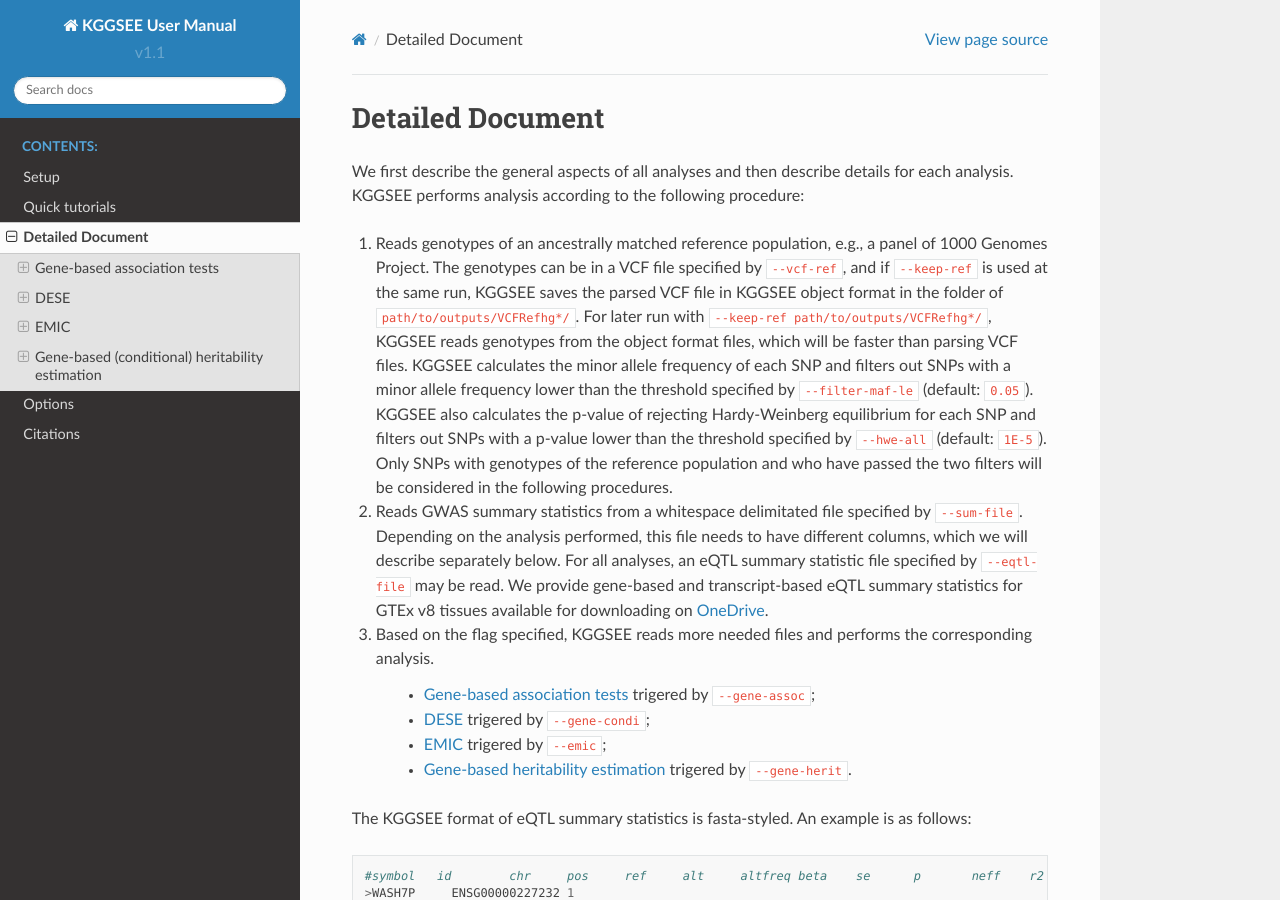
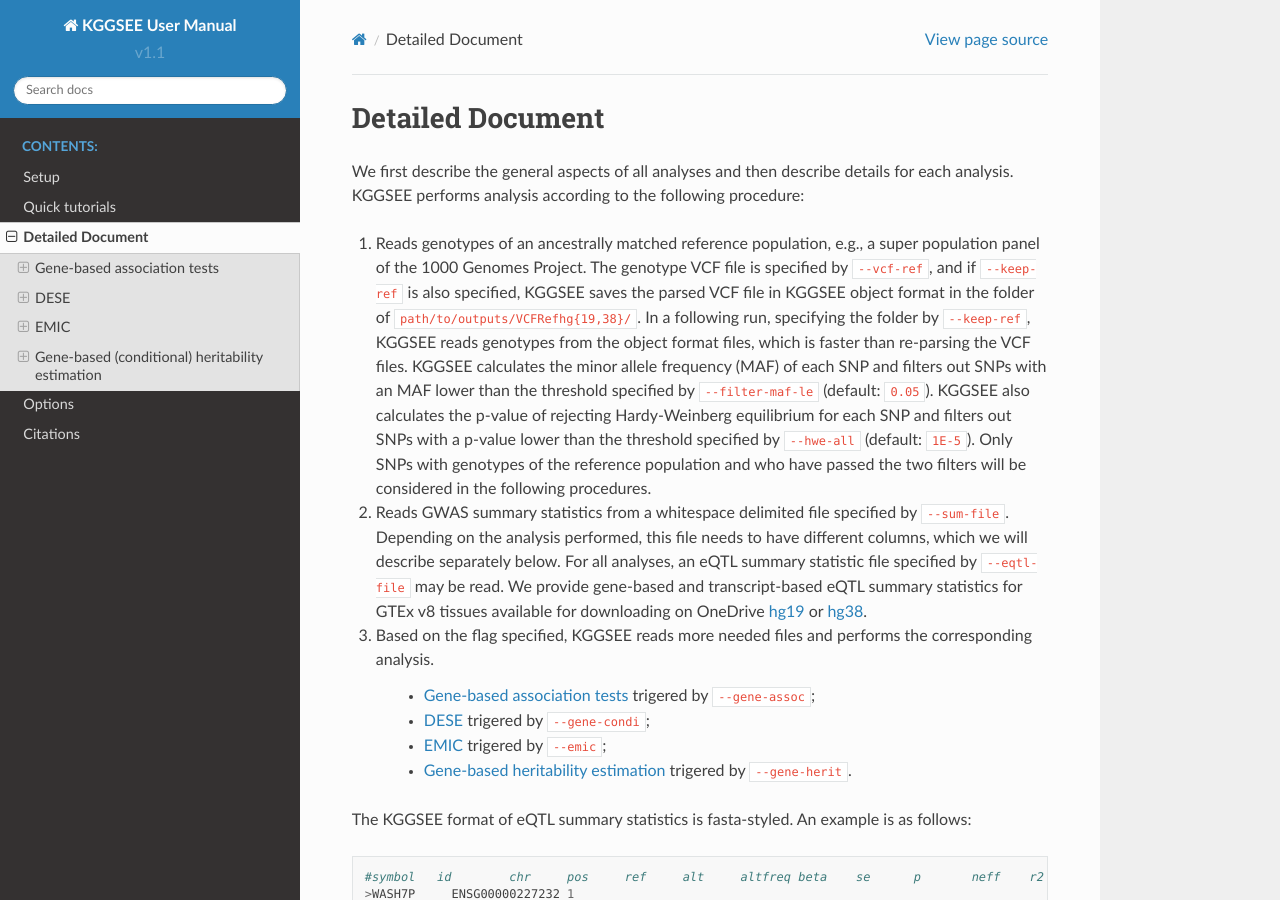
Before and after one commit to pmglab/KGGSEE, a Sphinx documentation site: the page built from doc/source/detailed_document.rst, in a window 1280 px wide and 900 px high. Built offline with Sphinx 7.4.7 and the Read the Docs theme 2.0.0, drawn with Linux system fonts in a browser that asks for light colours.

Commit message:
Update detailed_document.rst

```diff
--- a/doc/source/detailed_document.rst
+++ b/doc/source/detailed_document.rst
@@ -6,9 +6,9 @@
 
 We first describe the general aspects of all analyses and then describe details for each analysis. KGGSEE performs analysis according to the following procedure:
 
-1. Reads genotypes of an ancestrally matched reference population, e.g., a panel of 1000 Genomes Project. The genotypes can be in a VCF file specified by ``--vcf-ref``, and if ``--keep-ref`` is used at the same run, KGGSEE  saves the parsed VCF file in KGGSEE object format in the folder of ``path/to/outputs/VCFRefhg*/``. For later run with ``--keep-ref path/to/outputs/VCFRefhg*/``, KGGSEE reads genotypes from the object format files, which will be faster than parsing VCF files. KGGSEE calculates the minor allele frequency of each SNP and filters out SNPs with a minor allele frequency lower than the threshold specified by ``--filter-maf-le`` (default: ``0.05``). KGGSEE also calculates the p-value of rejecting Hardy-Weinberg equilibrium for each SNP and filters out SNPs with a p-value lower than the threshold specified by ``--hwe-all`` (default: ``1E-5``). Only SNPs with genotypes of the reference population and who have passed the two filters will be considered in the following procedures.
+1. Reads genotypes of an ancestrally matched reference population, e.g., a super population panel of the 1000 Genomes Project. The genotype VCF file is specified by ``--vcf-ref``, and if ``--keep-ref`` is also specified, KGGSEE  saves the parsed VCF file in KGGSEE object format in the folder of ``path/to/outputs/VCFRefhg{19,38}/``. In a following run, specifying the folder by ``--keep-ref``, KGGSEE reads genotypes from the object format files, which is faster than re-parsing the VCF files. KGGSEE calculates the minor allele frequency (MAF) of each SNP and filters out SNPs with an MAF lower than the threshold specified by ``--filter-maf-le`` (default: ``0.05``). KGGSEE also calculates the p-value of rejecting Hardy-Weinberg equilibrium for each SNP and filters out SNPs with a p-value lower than the threshold specified by ``--hwe-all`` (default: ``1E-5``). Only SNPs with genotypes of the reference population and who have passed the two filters will be considered in the following procedures.
 
-2. Reads GWAS summary statistics from a whitespace delimitated file specified by ``--sum-file``. Depending on the analysis performed, this file needs to have different columns, which we will describe separately below. For all analyses, an eQTL summary statistic file specified by ``--eqtl-file`` may be read. We provide gene-based and transcript-based eQTL summary statistics for GTEx v8 tissues available for downloading on `OneDrive <https://mailsysueducn-my.sharepoint.com/personal/limiaoxin_mail_sysu_edu_cn/_layouts/15/onedrive.aspx?id=%2Fpersonal%2Flimiaoxin%5Fmail%5Fsysu%5Fedu%5Fcn%2FDocuments%2Ftools%2Fkggsee%2Fresources&ga=1>`_.
+2. Reads GWAS summary statistics from a whitespace delimited file specified by ``--sum-file``. Depending on the analysis performed, this file needs to have different columns, which we will describe separately below. For all analyses, an eQTL summary statistic file specified by ``--eqtl-file`` may be read. We provide gene-based and transcript-based eQTL summary statistics for GTEx v8 tissues available for downloading on OneDrive `hg19 <https://mailsysueducn-my.sharepoint.com/:f:/g/personal/limiaoxin_mail_sysu_edu_cn/EnhWhqLUNcpOrh6O3enFvCUBRvQ13v2970tcpOnNmmlKyg?e=1jkl06>`_ or `hg38 <https://mailsysueducn-my.sharepoint.com/:f:/g/personal/limiaoxin_mail_sysu_edu_cn/EtWxtqj5HTRHsEw4IiZ9xAMBu9S8Defi67pmL3_rNUjb9w?e=ufFapJ>`_.
 
 3. Based on the flag specified, KGGSEE reads more needed files and performs the corresponding analysis.
 
```
